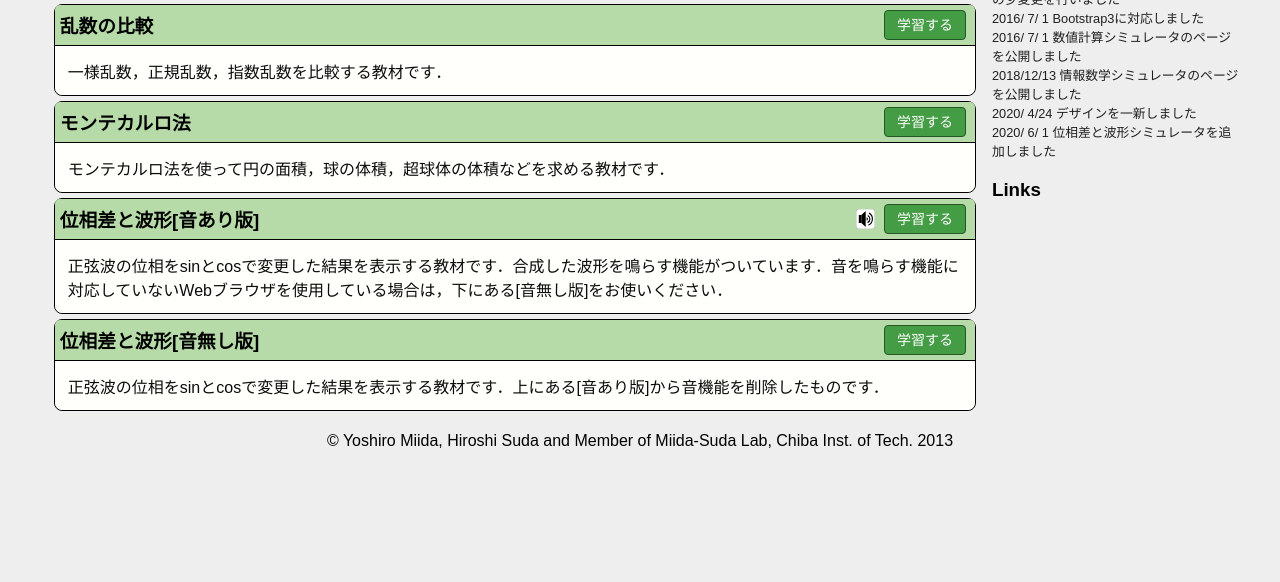
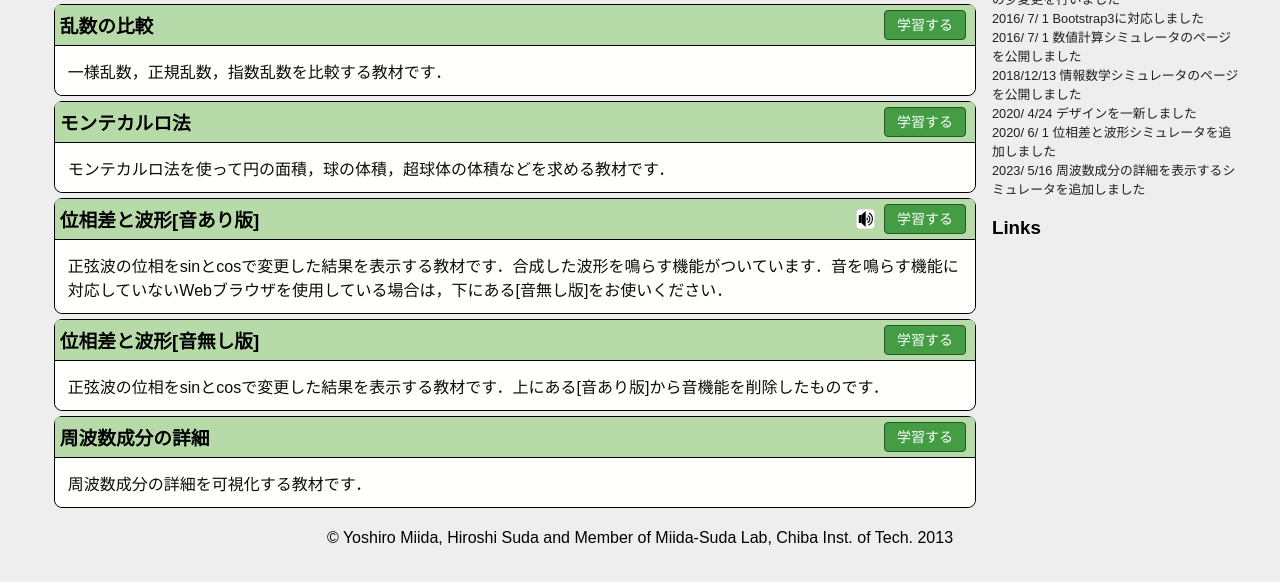
Before and after one commit to sudahiroshi/www_sudalab, a plain HTML site: page calculation.html in a window 1280 px wide. Shown: the part 204-786 px from the top of the page. Drawn offline with Linux system fonts and the light colour scheme.

Commit message:
draw_dft added

```diff
--- a/calculation.html
+++ b/calculation.html
@@ -85,7 +85,20 @@
   </div>
   </div>
   </article>
-
+  <article class="simulator">
+  <div class="simulator_header">
+  <span class="simulator_title">周波数成分の詳細</span>
+  <span class="right">
+  <span class="icons">  </span>
+  <a href="./graph_dft/index.html" class="learn">学習する</a>
+  </span>
+  </div>
+  <div class="description">
+  <div class="left">
+  <p>周波数成分の詳細を可視化する教材です．</p>
+  </div>
+  </div>
+  </article>
 <!--ここまでシミュレータ一覧-->
       </main>
 
@@ -102,6 +115,7 @@
           <p>2018/12/13 情報数学シミュレータのページを公開しました</p>
           <p>2020/ 4/24 デザインを一新しました</p>
           <p>2020/ 6/ 1 位相差と波形シミュレータを追加しました</p>
+          <p>2023/ 5/16 周波数成分の詳細を表示するシミュレータを追加しました</p>
         </article>
         <article>
           <h3>Links</h3>
```
Also changed, not shown: template_calc.js (+8 -1 lines), 2 other files.
